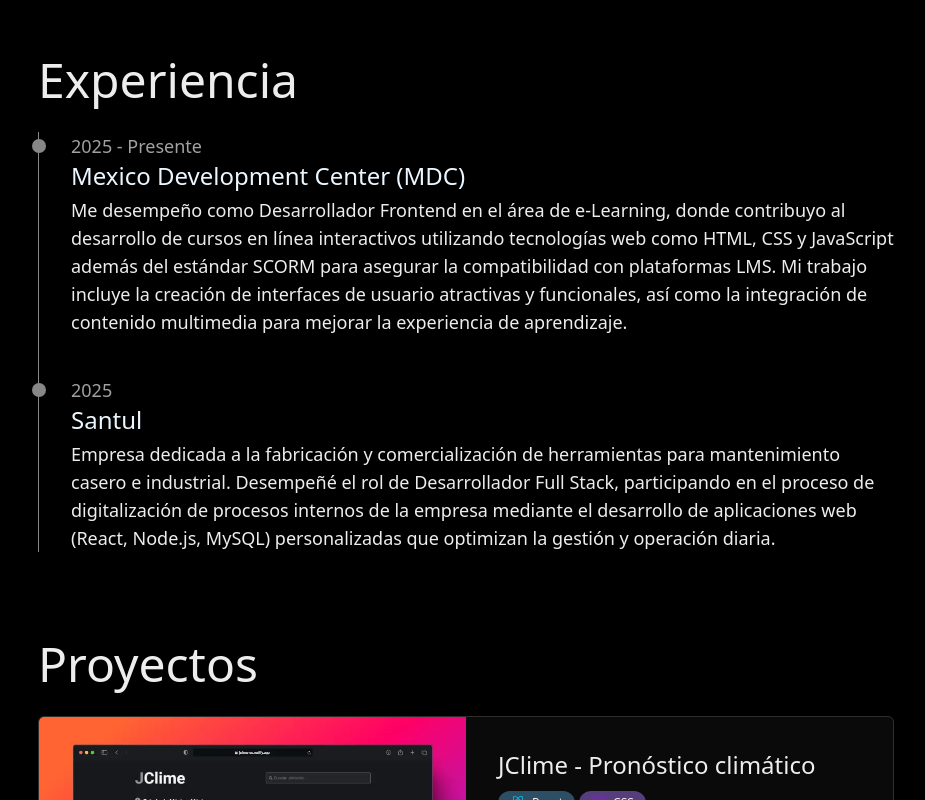
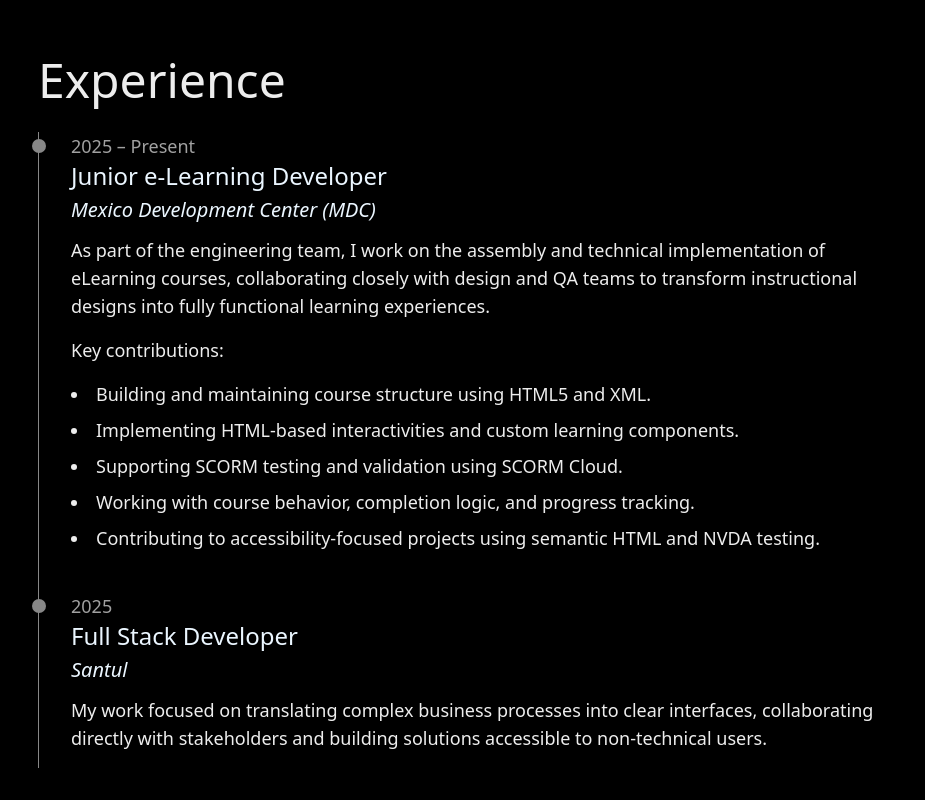
Before and after one commit to javier-rosales/portfolio, a React (Vite) app: page / in a window 1280 px wide. Shown: the part 520-1320 px from the top of the page, without its empty margins (174-1099 px from the left). Built offline with nearby package versions, Linux system fonts and the light colour scheme.

Commit message:
Update Experience component content and header link

```diff
--- a/src/components/Experience.jsx
+++ b/src/components/Experience.jsx
@@ -3,18 +3,31 @@ import SectionTitle from './SectionTitle'
 import ButtonLink from './ButtonLink'
 import { v4 as uuidv4 } from 'uuid'
 
-const linkIconSize = 'xs'
-
-const experience = [
+export const experienceData = [
   {
-    title: 'Mexico Development Center (MDC)',
-    dateRange: '2025 - Presente',
-    description: 'Me desempeño como Desarrollador Frontend en el área de e-Learning, donde contribuyo al desarrollo de cursos en línea interactivos utilizando tecnologías web como HTML, CSS y JavaScript además del estándar SCORM para asegurar la compatibilidad con plataformas LMS. Mi trabajo incluye la creación de interfaces de usuario atractivas y funcionales, así como la integración de contenido multimedia para mejorar la experiencia de aprendizaje.',
+    dateRange: "2025 – Present",
+    role: "Junior e-Learning Developer",
+    company: "Mexico Development Center (MDC)",
+    companyDescription:
+      "Mexico Development Center is a multidisciplinary company focused on the development of corporate eLearning solutions for national and international clients, following industry standards such as SCORM.",
+    summary:
+      "As part of the engineering team, I work on the assembly and technical implementation of eLearning courses, collaborating closely with design and QA teams to transform instructional designs into fully functional learning experiences.",
+    highlights: [
+      "Building and maintaining course structure using HTML5 and XML.",
+      "Implementing HTML-based interactivities and custom learning components.",
+      "Supporting SCORM testing and validation using SCORM Cloud.",
+      "Working with course behavior, completion logic, and progress tracking.",
+      "Contributing to accessibility-focused projects using semantic HTML and NVDA testing."
+    ]
   },
   {
-    title: 'Santul',
-    dateRange: '2025',
-    description: 'Empresa dedicada a la fabricación y comercialización de herramientas para mantenimiento casero e industrial. Desempeñé el rol de Desarrollador Full Stack, participando en el proceso de digitalización de procesos internos de la empresa mediante el desarrollo de aplicaciones web (React, Node.js, MySQL) personalizadas que optimizan la gestión y operación diaria.',
+    dateRange: "2025",
+    role: "Full Stack Developer",
+    company: "Santul",
+    companyDescription:
+      "Santul is a Mexican company undergoing a digital transformation process. I worked on internal web applications designed to replace manual workflows with user-friendly digital tools.",
+    summary:
+      "My work focused on translating complex business processes into clear interfaces, collaborating directly with stakeholders and building solutions accessible to non-technical users.",
   }
 ].map(item => {
   const newItem = { ...item, id: uuidv4() }
@@ -26,27 +39,39 @@ const experience = [
   return newItem
 })
 
-const ExperienceItem = ({ title, dateRange, description, links }) => {
+const ExperienceItem = ({ dateRange, role, company, companyDescription, summary, highlights }) => {
   return (
     <div>
       <p className='relative text-[#666666] dark:text-[#a1a1a1] md:text-lg font-medium before:content-[""] before:bg-[#a8a8a8] dark:before:bg-[#878787] before:absolute before:-left-4 md:before:-left-8 before:top-1/2 before:h-1/2 before:-translate-x-1/2 before:-translate-y-1/2 before:aspect-square before:rounded-full'>
         {dateRange}
       </p>
       <h3 className='mb-1 text-xl md:text-2xl font-medium text-[#00254d] dark:text-[#ebf6ff]'>
-        {title}
+        {role}
       </h3>
-      <p className='md:text-lg'>
-        {description}
+      <h4 className='mb-3 text-lg md:text-xl font-thin italic text-[#00254d] dark:text-[#ebf6ff]'>
+        {company}
+      </h4>
+      {
+        /* temporary removal of company description
+        <p className='md:text-lg my-4 p-3 shadow-md border-l-8 rounded-sm border-[#a8a8a8] dark:border-[#878787] bg-[#ffffff] dark:bg-[#0a0a0a]'>
+          {companyDescription}
+        </p>
+        */
+      }
+      <p className='md:text-lg mb-4'>
+        {summary}
       </p>
-      {links && (
-        <div className='mt-2 flex flex-wrap gap-2'>
-          {links.map(({ id, ...link }) => (
-            <ButtonLink
-              key={id}
-              {...link}
-            />
-          ))}
-        </div>
+      {highlights && (
+        <>
+          <p className='md:text-lg'>
+            Key contributions:
+          </p>
+          <ul className='list-disc list-inside mt-2 md:mt-4 space-y-1 md:space-y-2 md:text-lg'>
+            {highlights.map((highlight, index) => (
+              <li key={index}>{highlight}</li>
+            ))}
+          </ul>
+        </>
       )}
     </div>
   )
@@ -55,9 +80,9 @@ const ExperienceItem = ({ title, dateRange, description, links }) => {
 const Experience = () => {
   return (
     <Section>
-      <SectionTitle title='Experiencia' id='experiencia' />
+      <SectionTitle title='Experience' id='experience' />
       <div className='flex flex-col gap-10 border-l border-[#a8a8a8] dark:border-[#878787] pl-4 md:pl-8'>
-        {experience.map(item => (
+        {experienceData.map(item => (
           <ExperienceItem
             key={item.id}
             {...item}
--- a/src/components/Header.jsx
+++ b/src/components/Header.jsx
@@ -6,7 +6,7 @@ const Header = () => {
       <nav className='flex gap-5 md:gap-8 justify-center items-center text-sm md:text-base'>
         <ul className='flex items-center gap-5 md:gap-8'>
           <li className='hover:text-[#0068d6] dark:hover:text-[#52a8ff] text-center'>
-            <a href="#experiencia">Experiencia</a>
+            <a href="#experience">Experience</a>
           </li>
           <li className='hover:text-[#0068d6] dark:hover:text-[#52a8ff] text-center'>
             <a href="#proyectos">Proyectos</a>
```
